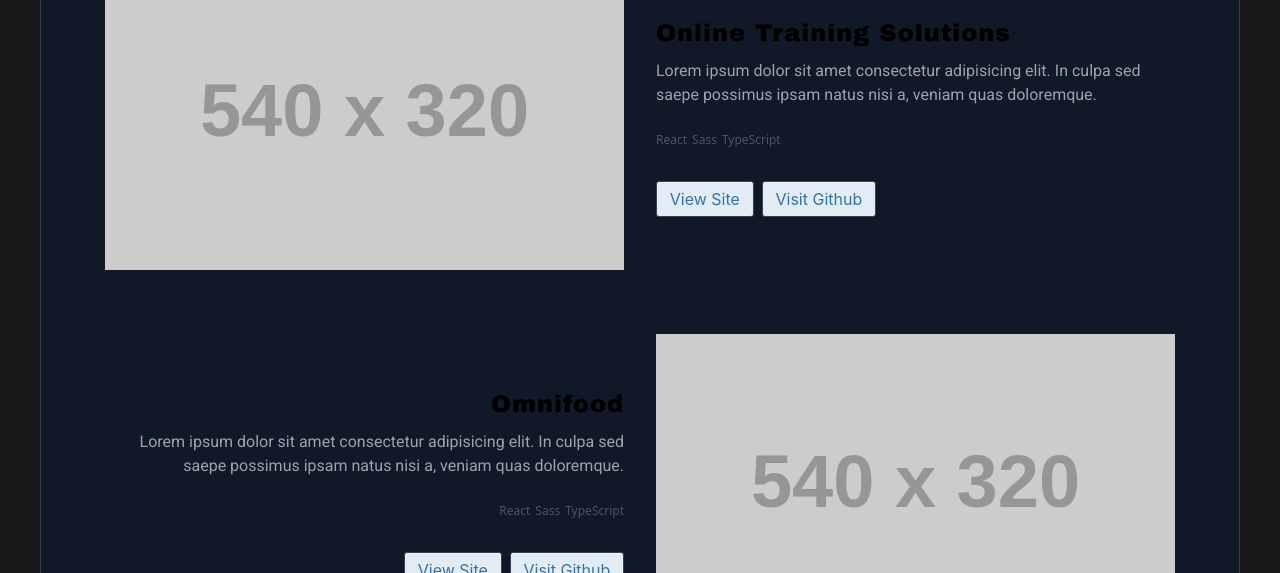
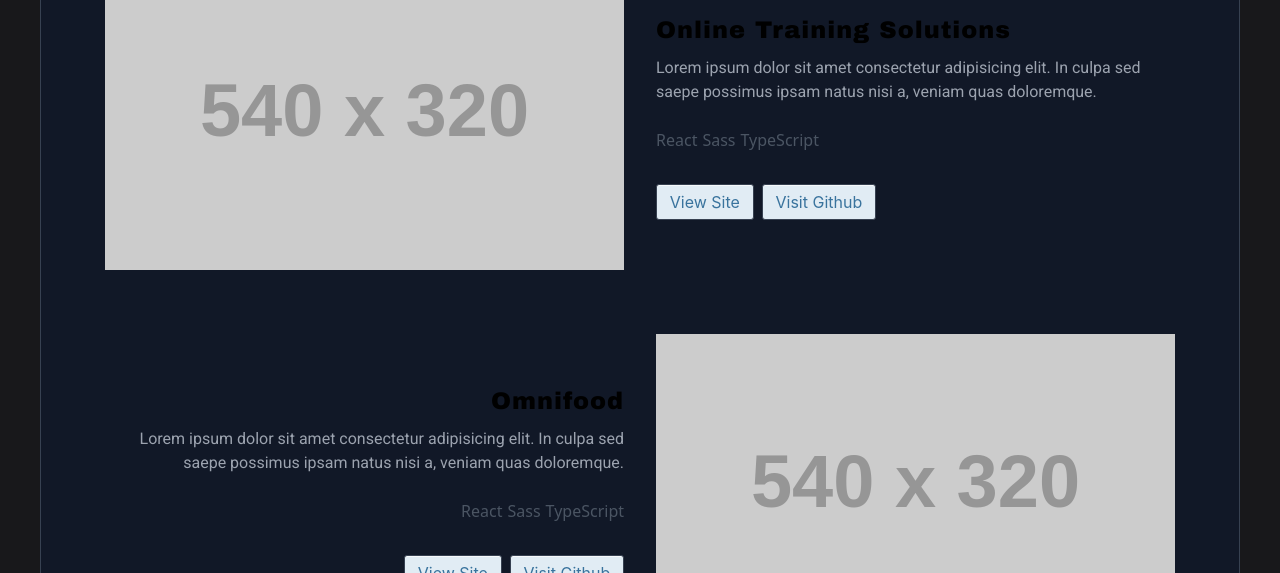
Before and after one commit to kcereno/portfolio-site, a React (Create React App) app: page / in a window 1280 px wide. Shown: the part 1060-1633 px from the top of the page. Built offline with nearby package versions, Linux system fonts and the light colour scheme.

Commit message:
Refactor FeatueredProject and FeaturedProjects

```diff
--- a/src/components/FeaturedProject/FeaturedProject.scss
+++ b/src/components/FeaturedProject/FeaturedProject.scss
@@ -1,54 +1,45 @@
 @use '/src/sass/abstracts/index' as *;
 
 .featured-project {
-  &-container {
+  &__container {
     display: grid;
     grid-template-columns: 1fr 1fr;
     gap: ss(md);
     justify-items: center;
     align-items: center;
+
+    @include media(tablet) {
+      grid-template-columns: 1fr;
+      gap: ss(sm);
+      text-align: center;
+    }
+
+    @include media(medium-mobile) {
+      margin: ss(md) 0;
+    }
   }
 
-  &-img {
+  &__img {
     width: 100%;
     height: 100%;
     object-fit: cover;
   }
 
-  &-title {
+  &__title {
     font-size: fs(lg);
   }
 
-  &-description {
+  &__description {
     font-size: fs(sm);
     color: $color-gray-5;
   }
 
-  &-tech-stack {
-    font-size: fs(xs);
+  &__tech-stack {
+    font-size: fs(sm);
     color: $color-gray-7;
-  }
-}
 
-@include media(tablet) {
-  .featured-project {
-    grid-template-columns: 1fr;
-    gap: ss(sm);
-  }
-}
-
-@include media(large-mobile) {
-  .featured-project {
-    &-container {
-      grid-template-columns: 1fr;
-      gap: ss(sm);
+    @include media(tablet) {
+      justify-content: center;
     }
   }
 }
-
-@include media(medium-mobile) {
-  .featured-project-container {
-    margin-top: ss(md);
-    margin-bottom: ss(md);
-  }
-}
--- a/src/components/FeaturedProject/FeaturedProject.tsx
+++ b/src/components/FeaturedProject/FeaturedProject.tsx
@@ -9,19 +9,19 @@ interface Props {
 
 function FeaturedProject({ title, description, techStack }: Props) {
   return (
-    <div className="featured-project-container my-lg">
-      <div className="featured-project-img-cell">
+    <div className="featured-project__container my-lg">
+      <div className="featured-project__img-cell">
         <img
-          className="feautured-project-img"
+          className="feautured-project__img"
           src="https://via.placeholder.com/540x320"
           alt=""
         />
       </div>
 
-      <div className="featured-project-description-cell">
-        <h1 className="mb-xxs featured-project-title">{title}</h1>
-        <p className="mb-sm featured-project-description">{description}</p>
-        <ul className="flex gap-2 mb-md featured-project-tech-stack ">
+      <div className="featured-project__description-cell">
+        <h1 className="mb-xxs featured-project__title">{title}</h1>
+        <p className="mb-sm featured-project__description">{description}</p>
+        <ul className="flex gap-2 mb-md featured-project__tech-stack ">
           {techStack.map((tech) => (
             <li>{tech}</li>
           ))}
--- a/src/sections/FeaturedProjects/FeaturedProjects.scss
+++ b/src/sections/FeaturedProjects/FeaturedProjects.scss
@@ -1,49 +1,39 @@
 @use '/src/sass/abstracts/index' as *;
 
 .featured-projects {
-  margin-bottom: ss(xxl);
-}
+  &__container {
+    margin-bottom: ss(xxl);
 
-.featured-projects-container {
-  .featured-project-container:nth-child(even) {
-    .featured-project {
-      &-img-cell {
-        order: 2;
-      }
+    @include media(medium-mobile) {
+      margin-bottom: ss(xl);
+    }
 
-      &-description-cell {
-        justify-content: end;
-        text-align: end;
-      }
-      &-tech-stack {
-        justify-content: end;
-      }
-    }
-  }
-}
+    .featured-project__container:nth-child(even) {
+      .featured-project {
+        &__img-cell {
+          order: 2;
 
-@include media(large-mobile) {
-  .featured-projects-container {
-    .featured-project-container:nth-child(even) {
-      .featured-project {
-        &-img-cell {
-          order: 0;
+          @include media(tablet) {
+            order: 0;
+          }
         }
 
-        &-description-cell {
+        &__description-cell {
           justify-content: end;
           text-align: end;
+
+          @include media(tablet) {
+            text-align: center;
+          }
         }
-        &-tech-stack {
+        &__tech-stack {
           justify-content: end;
+
+          @include media(tablet) {
+            justify-content: center;
+          }
         }
       }
     }
   }
 }
-
-@include media(medium-mobile) {
-  .featured-projects {
-    margin-bottom: ss(xl);
-  }
-}
--- a/src/sections/FeaturedProjects/FeaturedProjects.tsx
+++ b/src/sections/FeaturedProjects/FeaturedProjects.tsx
@@ -4,9 +4,9 @@ import './FeaturedProjects.scss';
 function FeatureProjects() {
   return (
     <section id="featured-projects">
-      <div className="featured-projects">
+      <div className="featured-projects__container">
         <h1 className="text-center section-title ">Some Noteworthy Projects</h1>
-        <div className="featured-projects-container">
+        <div className="featured-projects">
           <FeaturedProject
             title="Online Training Solutions"
             description="    Lorem ipsum dolor sit amet consectetur adipisicing elit. In culpa sed
```
